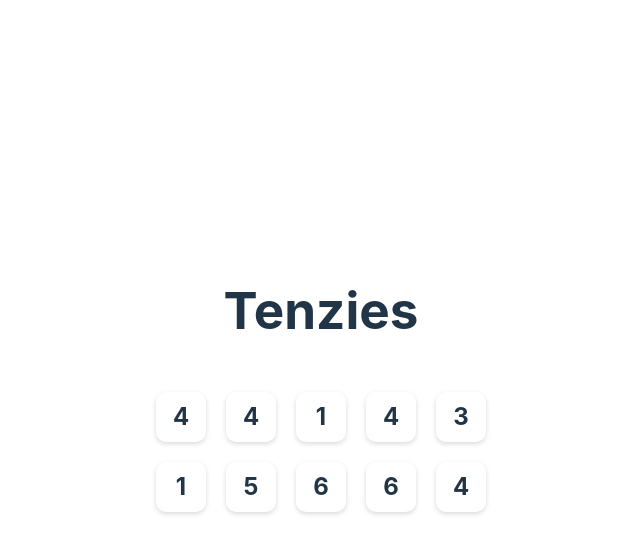
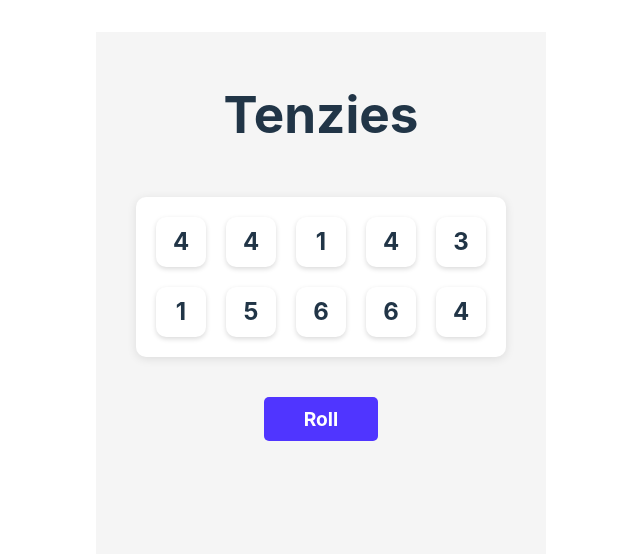
Before and after one commit to Thang30/Tenzies-React, a React (Vite) app in the folder Tenzies-React/: page / in a window 1280 px wide. Shown: the top 554 px of the page, without its empty margins (319-959 px from the left). Built offline with nearby package versions, Linux system fonts and the light colour scheme.

Commit message:
feat: implement dice freezing and rolling functionality
- Add roll button with hover and active states
- Implement dice freezing with visual feedback
- Add accessibility attributes to dice elements
- Enhance UI with improved styling and animations
- Optimize click handler with useCallback

```diff
--- a/Tenzies-React/src/App.css
+++ b/Tenzies-React/src/App.css
@@ -46,6 +46,11 @@
   margin: 0 auto;
   padding: 20px;
   text-align: center;
+  background-color: #F5F5F5;
+  min-height: 100vh;
+  display: flex;
+  flex-direction: column;
+  align-items: center;
 }
 
 .dice-container {
@@ -54,6 +59,9 @@
   gap: 20px;
   margin: 20px;
   padding: 20px;
+  background-color: #fff;
+  border-radius: 10px;
+  box-shadow: 0 2px 10px rgba(0,0,0,0.1);
 }
 
 .die {
@@ -68,9 +76,44 @@
   cursor: pointer;
   font-size: 1.5rem;
   font-weight: bold;
-  transition: background-color 0.3s ease;
+  transition: all 0.3s ease;
+  user-select: none;
+}
+
+.die:hover {
+  transform: translateY(-2px);
+  box-shadow: 0 5px 15px rgba(0,0,0,0.2);
 }
 
 .die.frozen {
   background-color: #59E391;
+  transform: scale(1.05);
+  box-shadow: 0 0 15px rgba(89, 227, 145, 0.5);
 }
+
+.die.frozen:hover {
+  transform: scale(1.05) translateY(-2px);
+}
+
+.roll-button {
+  margin-top: 20px;
+  padding: 10px 40px;
+  font-size: 1.2rem;
+  font-weight: bold;
+  background-color: #5035FF;
+  color: white;
+  border: none;
+  border-radius: 5px;
+  cursor: pointer;
+  transition: all 0.3s ease;
+}
+
+.roll-button:hover {
+  background-color: #4026FF;
+  transform: translateY(-2px);
+  box-shadow: 0 5px 15px rgba(80, 53, 255, 0.3);
+}
+
+.roll-button:active {
+  transform: translateY(0);
+}
--- a/Tenzies-React/src/App.tsx
+++ b/Tenzies-React/src/App.tsx
@@ -1,4 +1,4 @@
-import { useState } from 'react'
+import { useState, useCallback } from 'react'
 import { Die } from './components/Die'
 import './App.css'
 
@@ -17,10 +17,22 @@ export function App() {
     }))
   )
 
-  const handleDieClick = (id: string) => {
+  const handleDieClick = useCallback((id: string) => {
     setDice(prevDice =>
       prevDice.map(die =>
-        die.id === id ? { ...die, isFrozen: !die.isFrozen } : die
+        die.id === id
+          ? { ...die, isFrozen: !die.isFrozen }
+          : die
+      )
+    )
+  }, [])
+
+  const rollDice = () => {
+    setDice(prevDice =>
+      prevDice.map(die =>
+        die.isFrozen
+          ? die
+          : { ...die, value: Math.ceil(Math.random() * 6) }
       )
     )
   }
@@ -38,6 +50,9 @@ export function App() {
           />
         ))}
       </div>
+      <button className="roll-button" onClick={rollDice}>
+        Roll
+      </button>
     </div>
   )
 }
--- a/Tenzies-React/src/components/Die.tsx
+++ b/Tenzies-React/src/components/Die.tsx
@@ -11,6 +11,9 @@ export const Die: FC<DieProps> = ({ value, isFrozen, onClick }) => {
     <div
       className={`die ${isFrozen ? 'frozen' : ''}`}
       onClick={onClick}
+      role="button"
+      tabIndex={0}
+      aria-pressed={isFrozen}
     >
       {value}
     </div>
```
